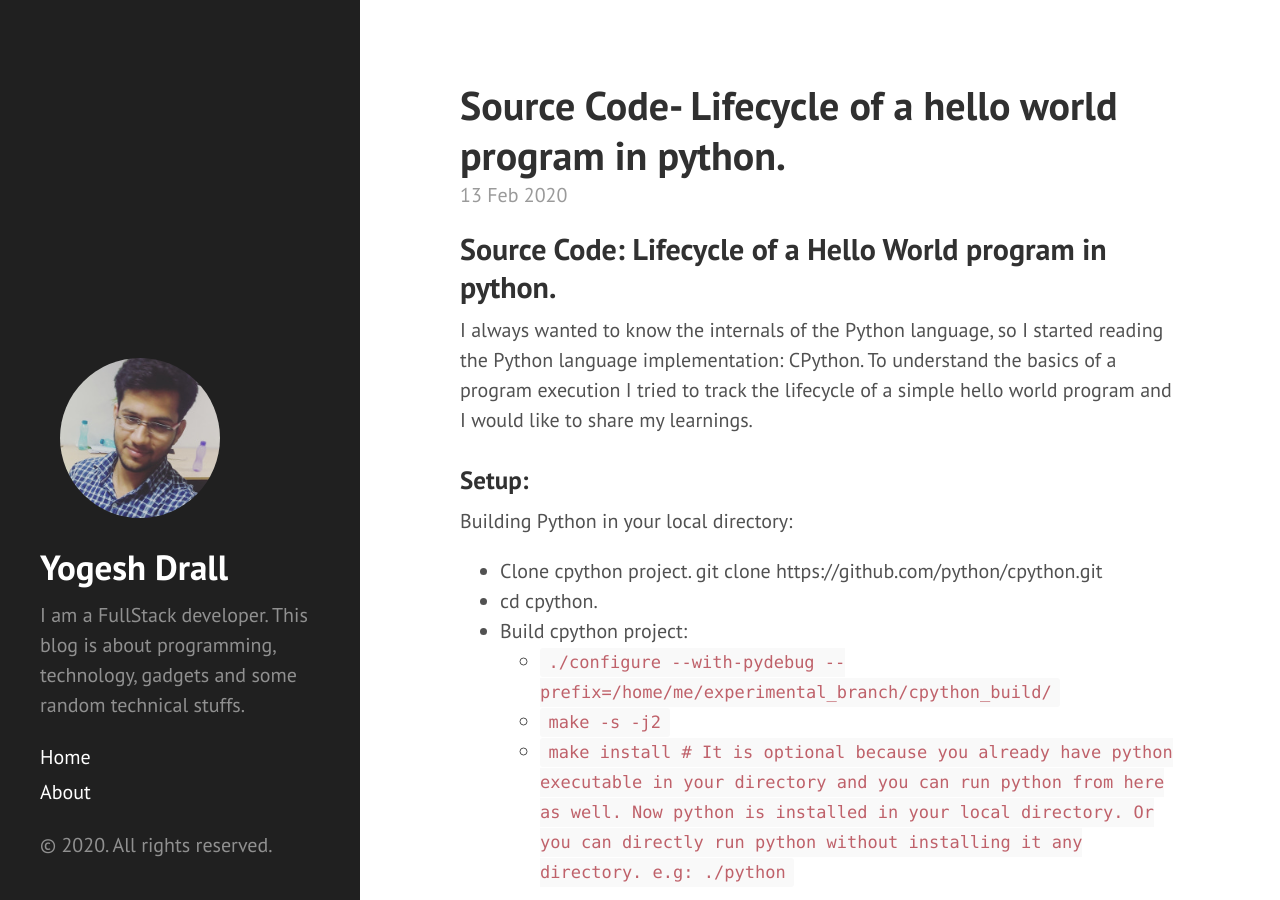
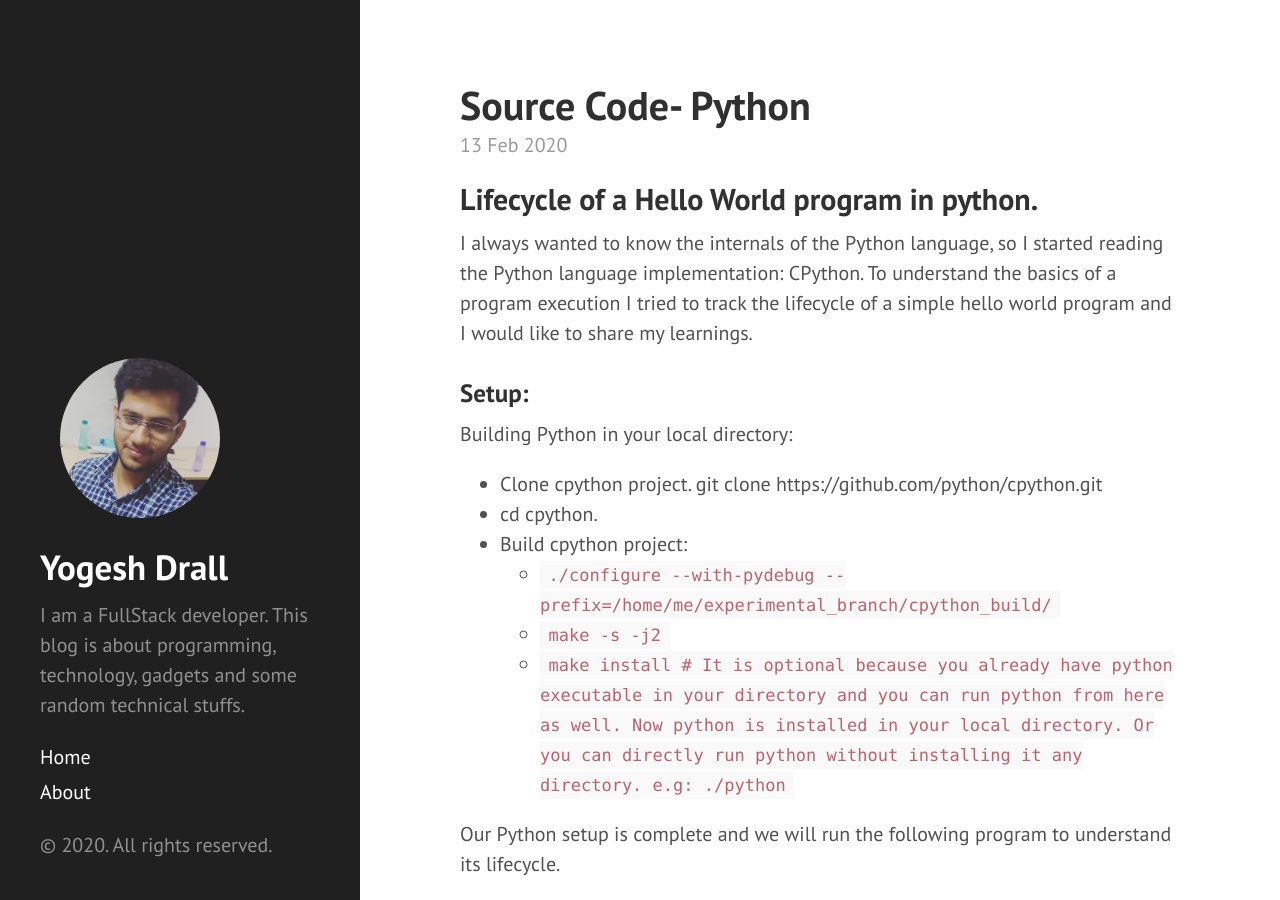
Before and after one commit to YDrall/ydrall.github.io, a Jekyll site: the page built from _posts/2020-02-13-source-code-lifecycle-of-hello-world-python.md, in a window 1280 px wide and 900 px high. Built offline with Jekyll 4.4.1, drawn with Linux system fonts in a browser that asks for light colours; comment, search, counter and statistics services are not loaded.

Commit message:
Update 2020-02-13-source-code-lifecycle-of-hello-world-python.md

```diff
--- a/_posts/2020-02-13-source-code-lifecycle-of-hello-world-python.md
+++ b/_posts/2020-02-13-source-code-lifecycle-of-hello-world-python.md
@@ -1,9 +1,9 @@
 ---
 layout: post
-title: Source Code- Lifecycle of a hello world program in python.
+title: Source Code- Python
 ---
 
-Source Code: Lifecycle of a Hello World program in python.
+Lifecycle of a Hello World program in python.
 -------------
 
 I always wanted to know the internals of the Python language, so I started reading the Python language implementation: CPython. To understand the basics of a program execution I tried to track the lifecycle of a simple hello world program and I would like to share my learnings.
```
